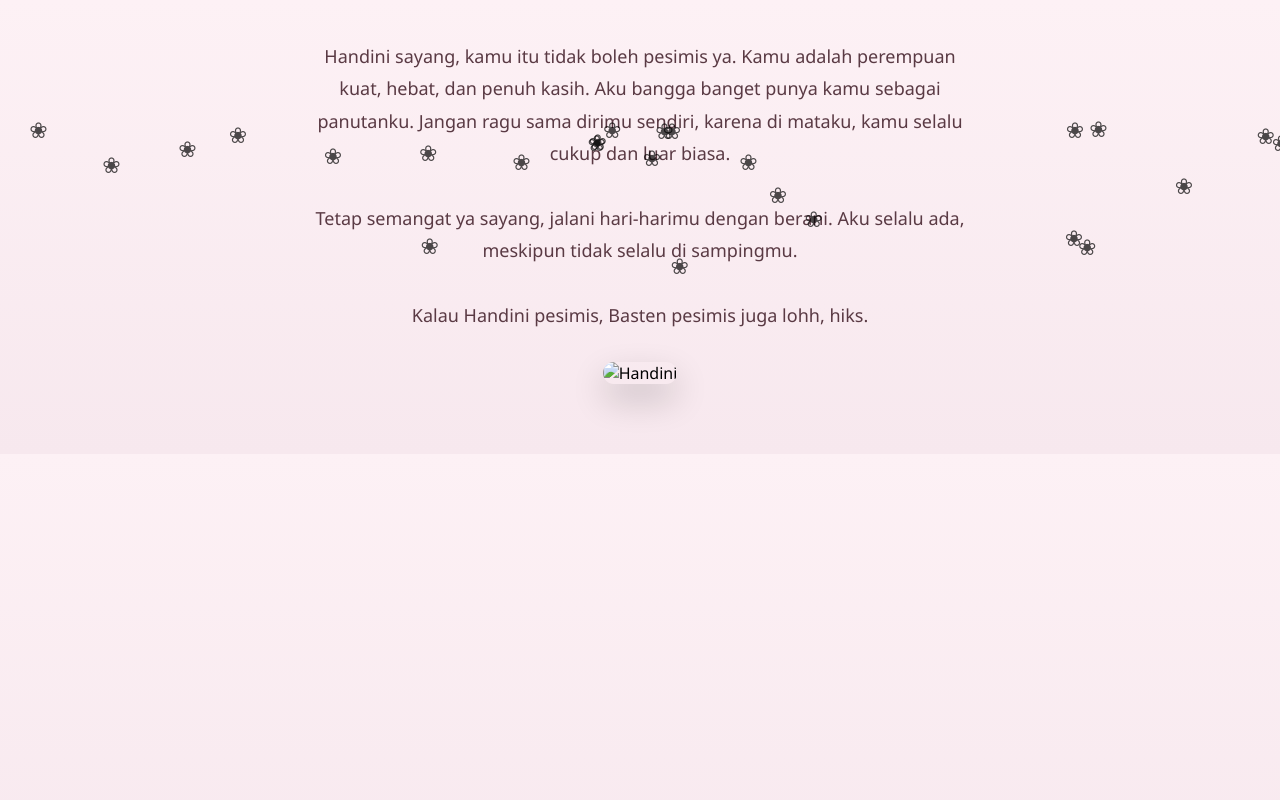
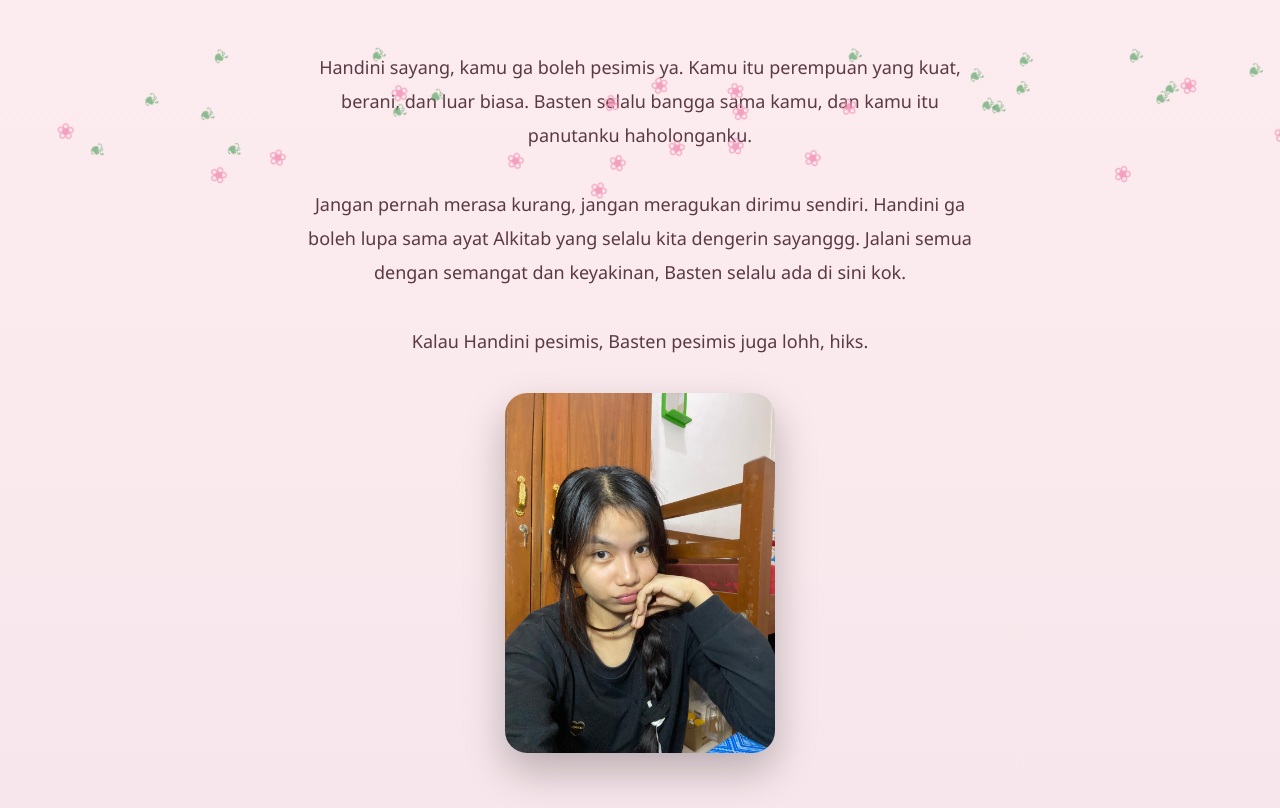
Before and after one commit to marcovanbastensimanjuntak-web/Handiniiiii, a plain HTML site: page index.html in a window 1280 px wide. Both pictures are taken after a click on the button "Klik di sini". Drawn offline with Linux system fonts and the light colour scheme.

Commit message:
Update index.html

```diff
--- a/index.html
+++ b/index.html
@@ -8,13 +8,14 @@
 <style>
 body {
     margin: 0;
-    padding: 0;
     font-family: 'Segoe UI', sans-serif;
-    background: linear-gradient(180deg, #fdf1f5, #f7e8ee);
+    background: linear-gradient(180deg, #fdecef, #f7e6eb);
     overflow-x: hidden;
     text-align: center;
+    color: #5a3a44;
 }
 
+/* HALAMAN AWAL */
 #startScreen {
     height: 100vh;
     display: flex;
@@ -24,46 +25,46 @@ body {
 
 #startBtn {
     font-size: 22px;
-    padding: 18px 32px;
+    padding: 18px 36px;
     border: none;
-    border-radius: 40px;
-    background: #e8aebe;
-    color: #fff;
+    border-radius: 50px;
+    background: #f2a1b3;
+    color: white;
     cursor: pointer;
-    box-shadow: 0 10px 30px rgba(0,0,0,0.15);
+    box-shadow: 0 12px 30px rgba(0,0,0,0.15);
     transition: transform 0.3s;
 }
 
 #startBtn:hover {
-    transform: scale(1.05);
+    transform: scale(1.06);
 }
 
+/* KONTEN */
 #content {
     display: none;
-    padding: 40px 20px;
+    padding: 50px 20px;
+}
+
+.text {
+    max-width: 680px;
+    margin: auto;
+    font-size: 18px;
+    line-height: 1.9;
+    animation: fadeUp 2s ease forwards;
 }
 
 .photo {
-    width: 260px;
-    border-radius: 20px;
-    box-shadow: 0 15px 35px rgba(0,0,0,0.2);
-    margin: 30px 0;
-    animation: fadeUp 2s ease forwards;
-}
-
-.text {
-    max-width: 650px;
-    margin: auto;
-    font-size: 18px;
-    line-height: 1.8;
-    color: #5a3a44;
+    width: 270px;
+    border-radius: 22px;
+    margin-top: 35px;
+    box-shadow: 0 18px 40px rgba(0,0,0,0.25);
     animation: fadeUp 2.5s ease forwards;
 }
 
 @keyframes fadeUp {
     from {
         opacity: 0;
-        transform: translateY(30px);
+        transform: translateY(35px);
     }
     to {
         opacity: 1;
@@ -71,18 +72,29 @@ body {
     }
 }
 
-/* BUNGA */
-.flower {
+/* BUNGA & DAUN */
+.flower, .leaf {
     position: fixed;
     top: -10%;
+    pointer-events: none;
+    animation: fall linear infinite;
+}
+
+.flower {
     font-size: 22px;
-    animation: fall linear infinite;
+    color: #f28fb3; /* pink */
+    opacity: 0.8;
+}
+
+.leaf {
+    font-size: 18px;
+    color: #5fa76a; /* hijau */
     opacity: 0.7;
 }
 
 @keyframes fall {
     to {
-        transform: translateY(120vh);
+        transform: translateY(120vh) rotate(360deg);
     }
 }
 </style>
@@ -97,23 +109,22 @@ body {
 <div id="content">
     <div class="text">
         Handini sayang,
-        kamu itu tidak boleh pesimis ya.
-        Kamu adalah perempuan kuat, hebat, dan penuh kasih.
-        Aku bangga banget punya kamu sebagai panutanku.
-        Jangan ragu sama dirimu sendiri, karena di mataku,
-        kamu selalu cukup dan luar biasa.
+        kamu ga boleh pesimis ya.
+        Kamu itu perempuan yang kuat, berani, dan luar biasa.
+        Basten selalu bangga sama kamu, dan kamu itu panutanku haholonganku.
 
         <br><br>
 
-        Tetap semangat ya sayang, jalani hari-harimu dengan berani.
-        Aku selalu ada, meskipun tidak selalu di sampingmu.
+        Jangan pernah merasa kurang, jangan meragukan dirimu sendiri.
+        Handini ga boleh lupa sama ayat Alkitab yang selalu kita dengerin sayanggg.
+        Jalani semua dengan semangat dan keyakinan, Basten selalu ada di sini kok.
 
         <br><br>
 
         Kalau Handini pesimis, Basten pesimis juga lohh, hiks.
     </div>
 
-    <img src="handini.jpg" alt="Handini" class="photo">
+    <img src="foto.jpeg" alt="Handini" class="photo">
 </div>
 
 <audio id="music" loop>
@@ -130,22 +141,36 @@ btn.addEventListener("click", () => {
     startScreen.style.display = "none";
     content.style.display = "block";
     music.play();
-    createFlowers(25);
+    createDecorations();
 });
 
-function createFlowers(count) {
-    for (let i = 0; i < count; i++) {
-        const flower = document.createElement("div");
-        flower.classList.add("flower");
-        flower.innerHTML = "❀";
-        flower.style.left = Math.random() * 100 + "vw";
-        flower.style.animationDuration = (8 + Math.random() * 6) + "s";
-        document.body.appendChild(flower);
+function createDecorations() {
+    for (let i = 0; i < 18; i++) {
+        createFlower();
+        createLeaf();
+    }
+}
 
-        setTimeout(() => {
-            flower.remove();
-        }, 15000);
-    }
+function createFlower() {
+    const flower = document.createElement("div");
+    flower.className = "flower";
+    flower.innerHTML = "❀";
+    flower.style.left = Math.random() * 100 + "vw";
+    flower.style.animationDuration = (10 + Math.random() * 8) + "s";
+    document.body.appendChild(flower);
+
+    setTimeout(() => flower.remove(), 20000);
+}
+
+function createLeaf() {
+    const leaf = document.createElement("div");
+    leaf.className = "leaf";
+    leaf.innerHTML = "❦";
+    leaf.style.left = Math.random() * 100 + "vw";
+    leaf.style.animationDuration = (12 + Math.random() * 10) + "s";
+    document.body.appendChild(leaf);
+
+    setTimeout(() => leaf.remove(), 22000);
 }
 </script>
 
```
